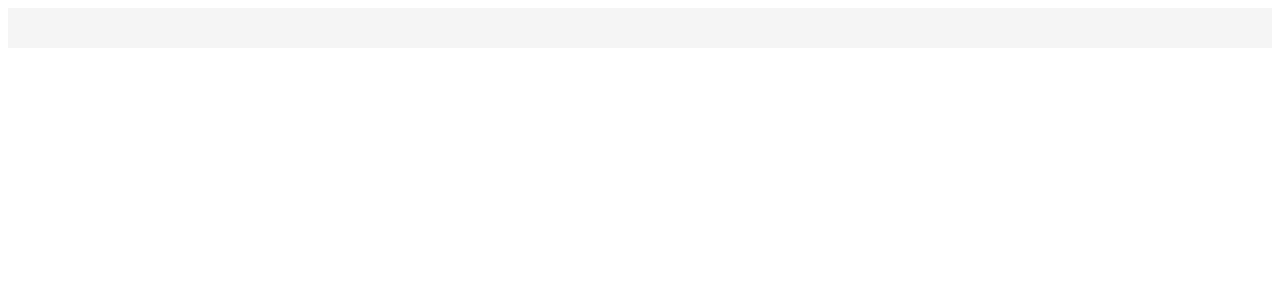
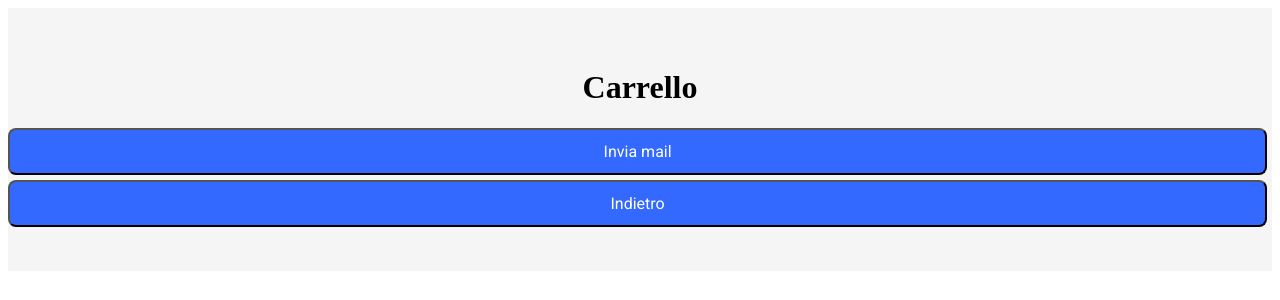
Before and after one commit to drugos624/helpus2, a React (Vite) app: page /carrello/1 in a window 1280 px wide. Before the commit this address had no page. Shown: the top 300 px of the page. Built offline with nearby package versions, Linux system fonts and the light colour scheme.

Commit message:
versione_3_mail

```diff
--- a/src/App.jsx
+++ b/src/App.jsx
@@ -15,7 +15,7 @@ import Ricambi from "./pages/Ricambi";
 import Carrello from "./pages/Carrello";
 
 function App() {
-  const [count, setCount] = useState(0);
+  const [carrello, setCarrello] = useState([]);
 
   return (
     <>
@@ -43,8 +43,21 @@ function App() {
             path="/chimici/:chimico"
             element={<DettaglioChimici></DettaglioChimici>}
           ></Route>
-          <Route path="/ricambi/:opzioni" element={<Ricambi></Ricambi>}></Route>
-          <Route path="/carrello" element={<Carrello></Carrello>}></Route>
+          <Route
+            path="/ricambi/:opzioni"
+            element={
+              <Ricambi carrello={carrello} setCarrello={setCarrello}></Ricambi>
+            }
+          ></Route>
+          <Route
+            path="/carrello/:opzioni"
+            element={
+              <Carrello
+                carrello={carrello}
+                setCarrello={setCarrello}
+              ></Carrello>
+            }
+          ></Route>
         </Routes>
       </div>
     </>
--- a/src/pages/Carrello.jsx
+++ b/src/pages/Carrello.jsx
@@ -1,9 +1,30 @@
 import { useLocation, useNavigate, useParams } from "react-router-dom";
+import { useState } from "react";
 
-export default function Carrello() {
+export default function Carrello({ carrello, setCarrello }) {
   const location = useLocation();
   const navigate = useNavigate();
-  const carrello = location.state?.carrello || [];
+  const { opzioni } = useParams();
+
+  const inviaEmail = () => {
+    // Crea il corpo dell'email
+    const corpo = carrello
+      .map(
+        (item) =>
+          `${item.numero}. ${item.nome}\nCodice: ${item.codice}\nQuantità: ${item.quantita}\n`
+      )
+      .join("\n---\n");
+
+    const oggetto = `Richiesta Ricambi ${opzioni.toUpperCase()}`;
+    const destinatario = "";
+
+    // Apre il client email del dispositivo
+    const mailtoLink = `mailto:${destinatario}?subject=${encodeURIComponent(
+      oggetto
+    )}&body=${encodeURIComponent(corpo)}`;
+
+    window.location.href = mailtoLink;
+  };
 
   return (
     <div className="header">
@@ -15,6 +36,8 @@ export default function Carrello() {
           </span>
         </div>
       ))}
+      <button onClick={inviaEmail}>Invia mail</button>
+      <button onClick={() => navigate(-1)}>Indietro</button>
     </div>
   );
 }
--- a/src/pages/Ricambi.jsx
+++ b/src/pages/Ricambi.jsx
@@ -3,10 +3,10 @@ import ImageZoomable from "../components/ImageZoomable";
 import dati from "../impianti.json";
 import { useState } from "react";
 
-function Ricambi() {
+function Ricambi({ carrello, setCarrello }) {
   const navigate = useNavigate();
   const { opzioni } = useParams();
-  const [carrello, setCarrello] = useState([]);
+  // const [carrello, setCarrello] = useState([]);
 
   let srcc = "";
 
@@ -87,9 +87,9 @@ function Ricambi() {
 
         <h1>Ricambi {opzioni}</h1>
         <div className="carrello-summary">
-          <h3 onClick={() => navigate(`/carrello/`, { state: { carrello } })}>
+          <button onClick={() => navigate(`/carrello/${opzioni}`)}>
             Carrello ({carrello.length})
-          </h3>
+          </button>
           {carrello.length > 0 && (
             <button className="btn-invia-email" onClick={inviaEmail}>
               📧 Invia via Email
@@ -98,6 +98,13 @@ function Ricambi() {
         </div>
 
         <button onClick={() => navigate("/")}>HOME</button>
+        <button
+          onClick={() => {
+            setCarrello([]);
+          }}
+        >
+          reset
+        </button>
       </div>
       <div className="lista-ricambi-container">
         {ricambiArray.map((ricambio) => (
```
